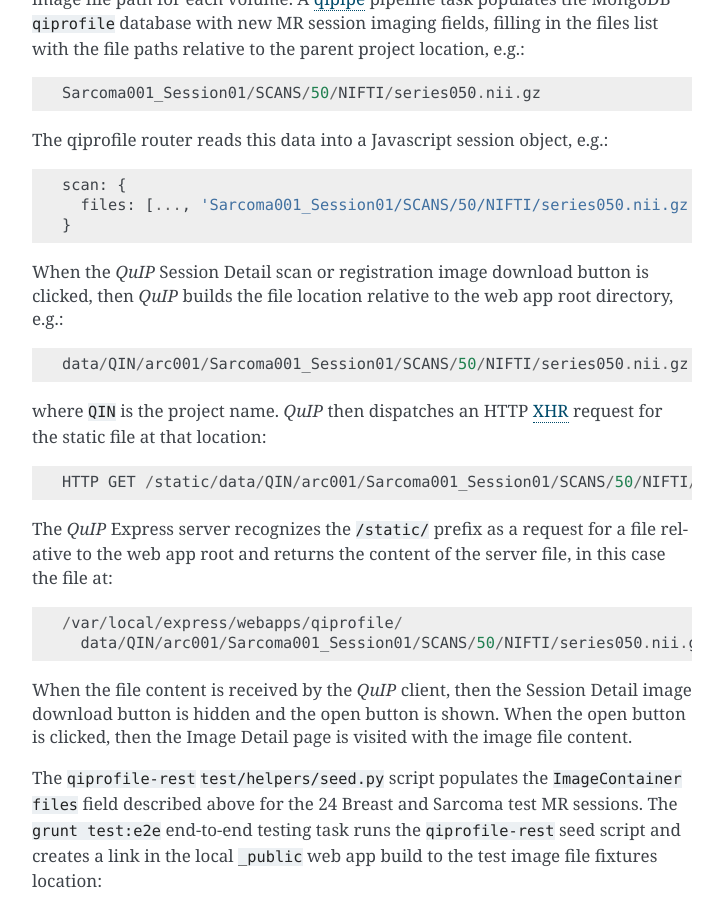
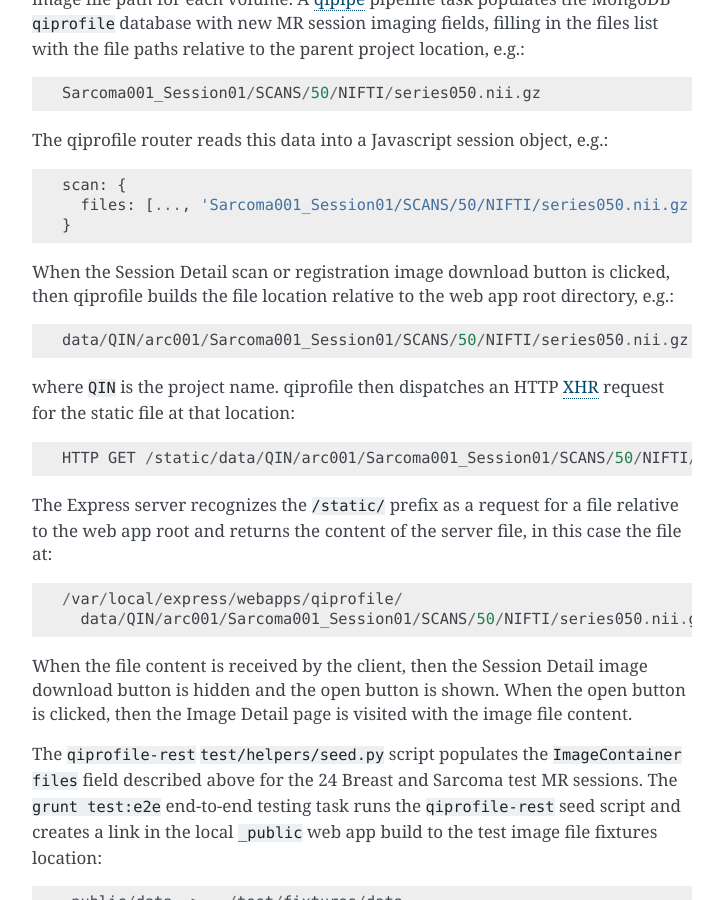
Before and after one commit to ohsu-qin/qiprofile, a Sphinx documentation site: the page built from doc/development.rst, in a window 1280 px wide and 900 px high, scrolled down 11042 px. Shown: the whole window, without its empty margins (388-1111 px from the left). Built offline with Sphinx 7.4.7, drawn with Linux system fonts in a browser that asks for light colours.

Commit message:
Change QuIP to QiPr. Bump version to 1.1.1 in anticipation of the alpha release.

```diff
--- a/bower.json
+++ b/bower.json
@@ -1,13 +1,14 @@
 {
   "name": "qiprofile",
   "version": "0.16.1",
-  "description": "Quantitative Imaging Profile (QuIP) web application",
+  "description": "Quantitative Imaging Profile (  QiPr) web application",
   "repository": {
     "type": "git",
     "url": "git@github.com:ohsu-qin/qiprofile.git"
   },
   "keywords": [
-    "QuIP",
+    "qiprofile",
+    "QiPr",
     "QIN",
     "DCE",
     "MR",
--- a/doc/development.rst
+++ b/doc/development.rst
@@ -551,28 +551,27 @@
       files: [..., 'Sarcoma001_Session01/SCANS/50/NIFTI/series050.nii.gz', ...]
     }
 
-When the *QuIP* Session Detail scan or registration image download button
-is clicked, then *QuIP* builds the file location relative to the web app
-root directory, e.g.::
+When the Session Detail scan or registration image download button is clicked,
+then qiprofile builds the file location relative to the web app root directory,
+e.g.::
 
     data/QIN/arc001/Sarcoma001_Session01/SCANS/50/NIFTI/series050.nii.gz
 
-where ``QIN`` is the project name. *QuIP* then dispatches an HTTP XHR_
+where ``QIN`` is the project name. qiprofile then dispatches an HTTP XHR_
 request for the static file at that location::
 
      HTTP GET /static/data/QIN/arc001/Sarcoma001_Session01/SCANS/50/NIFTI/series050.nii.gz
 
-The *QuIP* Express server recognizes the ``/static/`` prefix as a request for
+The Express server recognizes the ``/static/`` prefix as a request for
 a file relative to the web app root and returns the content of the server file,
 in this case the file at::
 
       /var/local/express/webapps/qiprofile/
         data/QIN/arc001/Sarcoma001_Session01/SCANS/50/NIFTI/series050.nii.gz
 
-When the file content is received by the *QuIP* client, then the Session Detail
-image download button is hidden and the open button is shown. When the open
-button is clicked, then the Image Detail page is visited with the image file
-content.
+When the file content is received by the client, then the Session Detail image
+download button is hidden and the open button is shown. When the open button is
+clicked, then the Image Detail page is visited with the image file content.
 
 The ``qiprofile-rest`` ``test/helpers/seed.py`` script populates the
 ``ImageContainer`` ``files`` field described above for the 24 Breast and
```
Also changed, not shown: package.json (+4 -3 lines).
